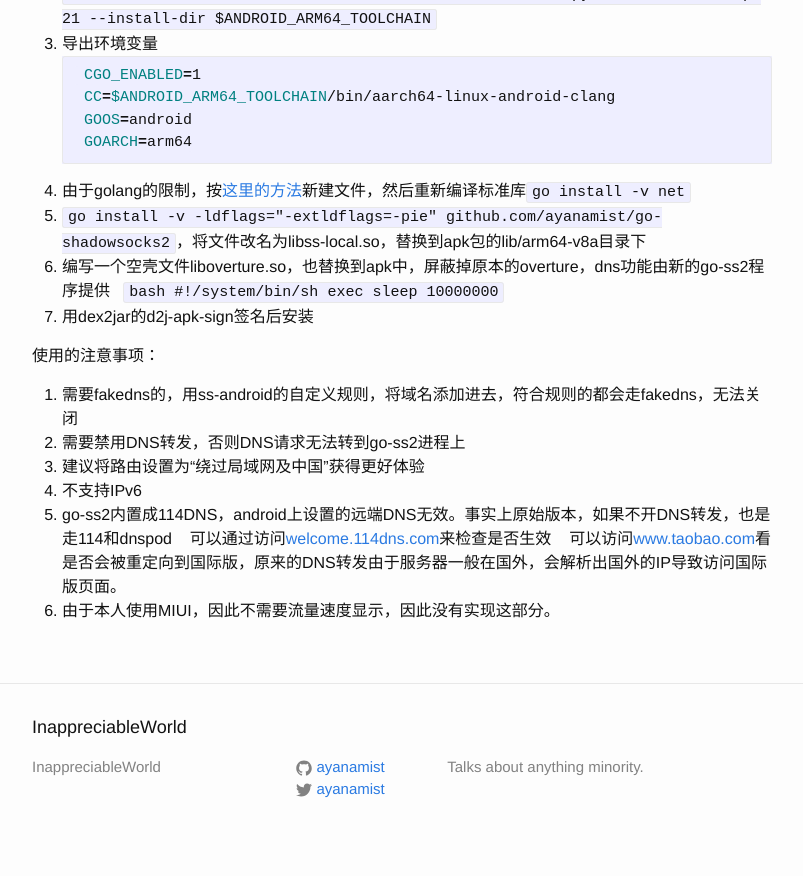
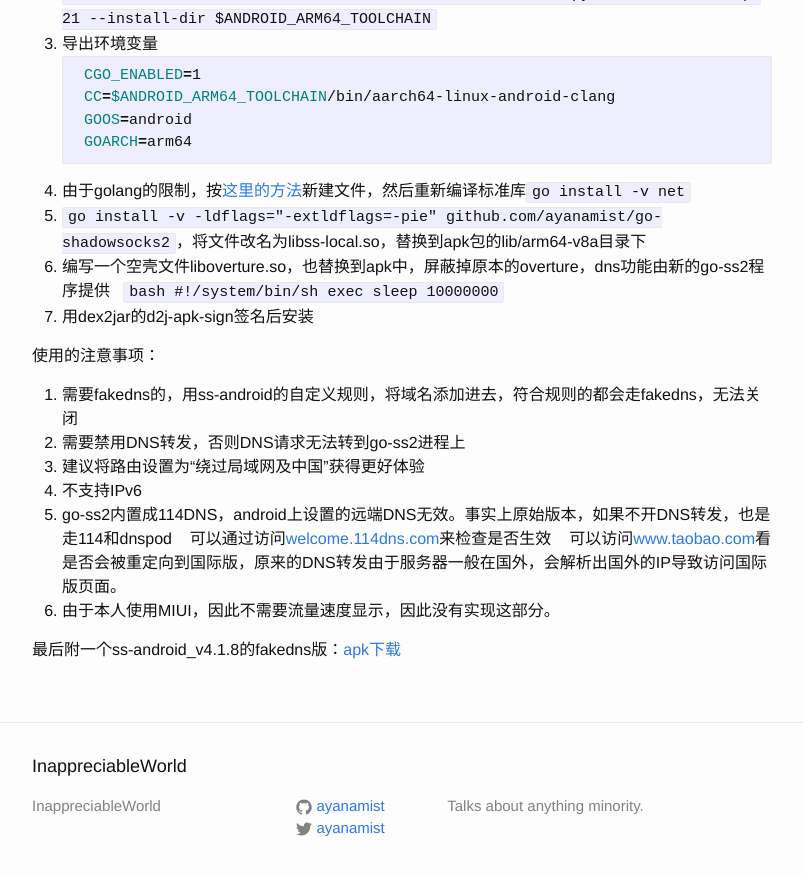
Before and after one commit to ayanamist/ayanamist.github.io, a Jekyll site: the page built from _posts/2017-09-09-ss-android-fakedns.md, in a window 1280 px wide and 900 px high, scrolled down 869 px. Shown: the top 876 px of the window, without its empty margins (238-1041 px from the left). Built offline with Jekyll 4.4.1, drawn with Linux system fonts in a browser that asks for light colours.

Commit message:
Update 2017-09-09-ss-android-fakedns.md

```diff
--- a/_posts/2017-09-09-ss-android-fakedns.md
+++ b/_posts/2017-09-09-ss-android-fakedns.md
@@ -47,3 +47,5 @@ iOS上surge的[fakedns的方案](https://trello.com/c/AFX8ht38)非常好，毕
     可以通过访问[welcome.114dns.com](http://welcome.114dns.com/)来检查是否生效
     可以访问[www.taobao.com](https://www.taobao.com/)看是否会被重定向到国际版，原来的DNS转发由于服务器一般在国外，会解析出国外的IP导致访问国际版页面。
 6. 由于本人使用MIUI，因此不需要流量速度显示，因此没有实现这部分。
+
+最后附一个ss-android_v4.1.8的fakedns版：[apk下载](https://github.com/ayanamist/ayanamist.github.io/releases/download/ss-android-fakedns_v4.1.8/Shadowsocks_v4.1.8_fakedns.apk)
```
